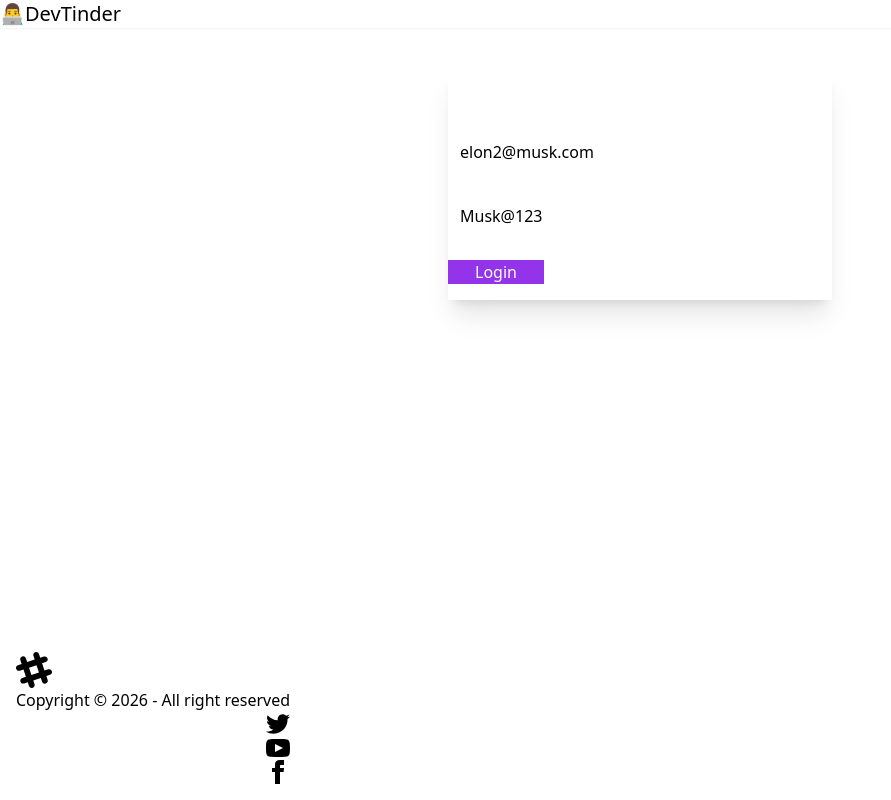
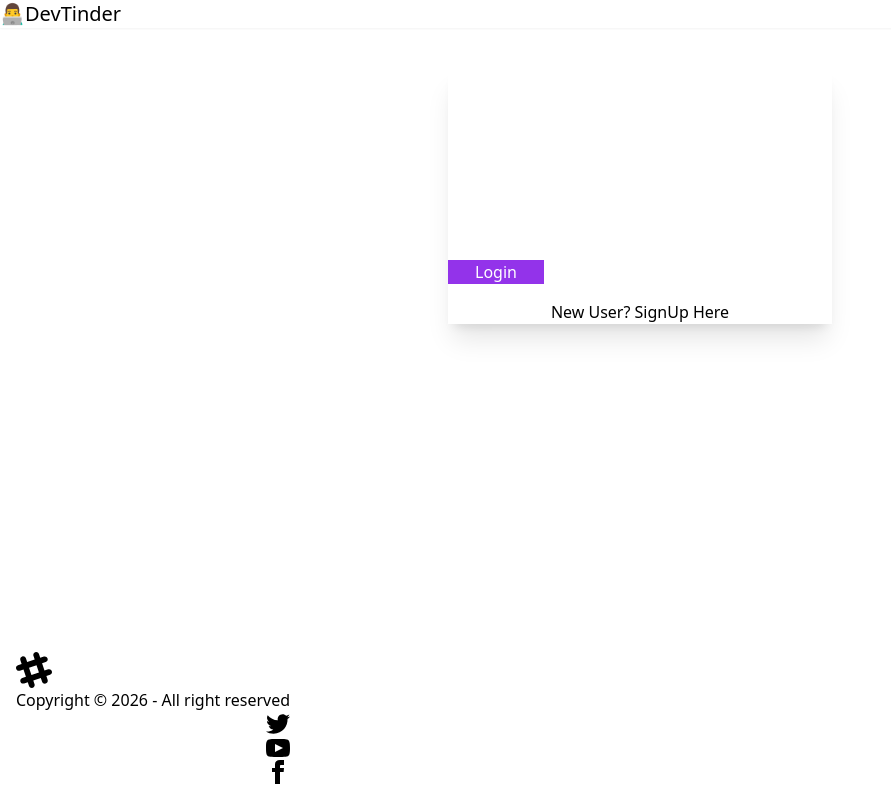
Before and after one commit to SauravPawar21/devTinder-web, a React (Vite) app: page /login in a window 1280 px wide. Shown: the whole page, without its empty margins (0-891 px from the left). Built offline with nearby package versions, Linux system fonts and the light colour scheme; no server answers.

Commit message:
added signUp from

```diff
--- a/src/components/Body.jsx
+++ b/src/components/Body.jsx
@@ -23,7 +23,7 @@
       if (err.status === 401) {
         navigate("/login");
       }
-      console.err(err);
+      console.error(err.message);
     }
   };
 
--- a/src/components/EditProfile.jsx
+++ b/src/components/EditProfile.jsx
@@ -9,7 +9,7 @@
   const [firstName, setFirstName] = useState(user.firstName);
   const [lastName, setLastName] = useState(user.lastName);
   const [photoUrl, setPhotoUrl] = useState(user.photoUrl);
-  const [age, setAge] = useState(user.age);
+  const [age, setAge] = useState(user.age || "");
   const [gender, setGender] = useState(user.gender);
   const [about, setAbout] = useState(user.about);
   const [error, setError] = useState("");
--- a/src/components/Login.jsx
+++ b/src/components/Login.jsx
@@ -6,9 +6,12 @@
 import { BASE_URL } from "../utils/constant";
 
 const Login = () => {
-  const [emailId, setEmailId] = useState("elon2@musk.com");
-  const [password, setPassword] = useState("Musk@123");
+  const [emailId, setEmailId] = useState("");
+  const [password, setPassword] = useState("");
   const [error, setError] = useState("");
+  const [firstName, setFirstName] = useState("");
+  const [lastName, setLastName] = useState("");
+  const [isLoginForm, setIsLoginForm] = useState(true);
   const dispatch = useDispatch();
   const navigate = useNavigate();
 
@@ -29,14 +32,59 @@
     }
   };
 
+  const handleSignUp = async () => {
+    try {
+      const res = await axios.post(
+        BASE_URL + "/signUp",
+        {
+          firstName,
+          lastName,
+          emailId,
+          password,
+        },
+        { withCredentials: true }, // it will sent the token back
+      );
+      dispatch(addUser(res.data.data));
+      return navigate("/profile");
+    } catch (err) {
+      setError(err?.response?.data || "Something went wrong");
+    }
+  };
+
   return (
     <div className="flex justify-center my-10">
       <div className="card card-dash bg-base-200 w-96 shadow-xl">
         <div className="card-body">
           <h2 className="card-title justify-center text-2xl font-semibold text-white">
-            Login
+            {isLoginForm ? "Login" : "SignUp"}
           </h2>
+          {!isLoginForm && (
+            <>
+              <div className="px-3 my-4">
+                <label className="label py-1">
+                  <span className="label-text text-white">First Name:</span>
+                </label>
+                <input
+                  type="text"
+                  className="input input-bordered w-full"
+                  value={firstName}
+                  onChange={(e) => setFirstName(e.target.value)}
+                />
+              </div>
 
+              <div className="px-3 my-4">
+                <label className="label py-1">
+                  <span className="label-text text-white">Last Name:</span>
+                </label>
+                <input
+                  type="text"
+                  className="input input-bordered w-full"
+                  value={lastName}
+                  onChange={(e) => setLastName(e.target.value)}
+                />
+              </div>
+            </>
+          )}
           <div className="px-3 my-4">
             <label className="label py-1">
               <span className="label-text text-white">Email Id</span>
@@ -64,11 +112,19 @@
           <div className="card-actions justify-center py-4">
             <button
               className="btn w-24 bg-purple-600 hover:bg-purple-700 text-white border-none"
-              onClick={handleLogin}
+              onClick={isLoginForm ? handleLogin : handleSignUp}
             >
-              Login
+              {isLoginForm ? "Login" : "SignUp"}
             </button>
           </div>
+          <p
+            className="flex justify-center cursor-pointer"
+            onClick={() => setIsLoginForm((value) => !value)}
+          >
+            {isLoginForm
+              ? "New User? SignUp Here"
+              : "Existing User? Login Here"}
+          </p>
         </div>
       </div>
     </div>
```
